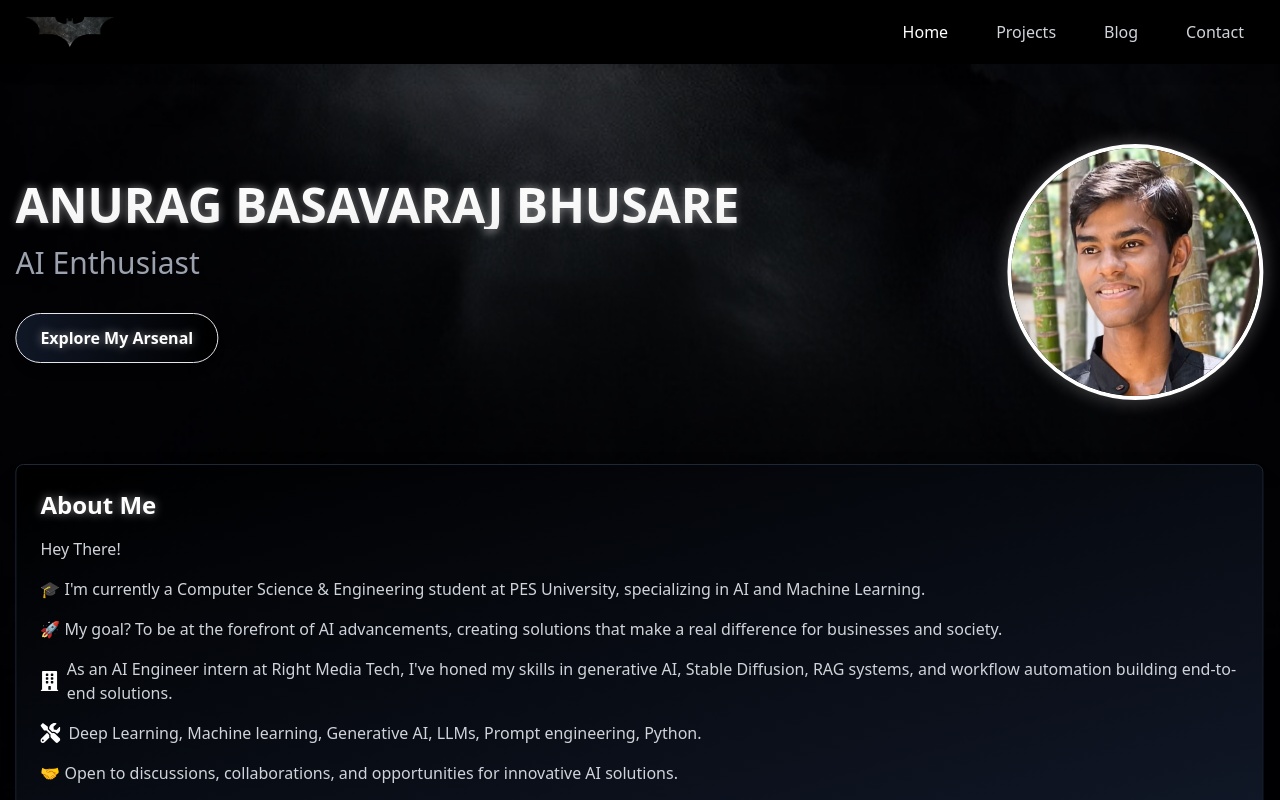
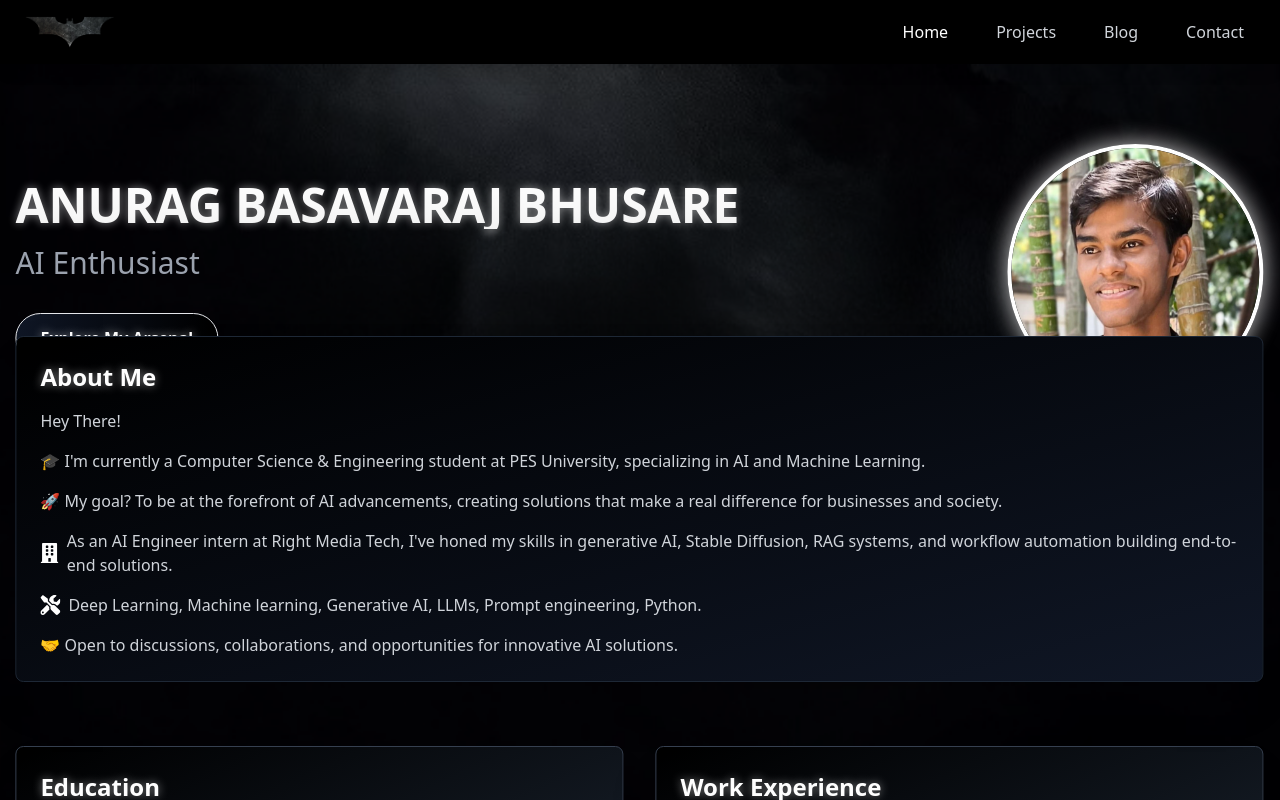
Before and after one commit to anurag442003/AIportfolio, a React (Vite) app: page / in a window 1280 px wide. Shown: the top 800 px of the page. Built offline with nearby package versions, Linux system fonts and the light colour scheme.

Commit message:
update home.jsx

```diff
--- a/src/pages/Home.jsx
+++ b/src/pages/Home.jsx
@@ -124,9 +124,9 @@ export default function Home() {
         initial={{ opacity: 0, y: 20 }}
         animate={{ opacity: 1, y: 0 }}
         transition={{ duration: 0.8 }}
-        className="flex items-center justify-between mb-16"
+        className="flex items-center justify-between mb-16 relative"
       >
-        <div className="text-left">
+        <div className="text-left z-10">
           <h1 className="text-5xl md:text-5xl font-bold mb-4 text-white"
               style={{
                 textShadow: '0 0 10px rgba(255,255,255,0.5)',
@@ -156,14 +156,14 @@ export default function Home() {
           initial={{ opacity: 0, x: 20 }}
           animate={{ opacity: 1, x: 0 }}
           transition={{ duration: 0.8 }}
-          className="ml-8"
+          className="ml-8 relative"
         >
           <img
             src="assets/dp5.jpg"
             alt="Anurag Basavaraj Bhusare"
             className="rounded-full w-64 h-64 object-cover border-4 border-white shadow-lg hover:shadow-2xl transition-all duration-300 transform hover:scale-105 filter hover:grayscale"
             style={{
-              boxShadow: '0 0 20px rgba(255, 255, 255, 0.3)',
+              boxShadow: '0 0 25px rgba(255, 255, 255, 0.8)',
             }}
           />
         </motion.div>
@@ -173,7 +173,7 @@ export default function Home() {
         initial={{ opacity: 0, y: 20 }}
         animate={{ opacity: 1, y: 0 }}
         transition={{ duration: 0.8 }}
-        className="bg-gradient-to-br from-black to-gray-900 p-6 rounded-lg shadow-2xl border border-gray-800 hover:border-white hover:border-opacity-80 transition duration-300 mb-16"
+        className="bg-gradient-to-br from-black to-gray-900 p-6 rounded-lg shadow-2xl border border-gray-800 hover:border-white hover:border-opacity-80 transition duration-300 mb-16 -mt-32 relative z-20"
       >
         <h2 className="text-2xl font-bold mb-4 text-white" style={{ textShadow: '0 0 10px rgba(255,255,255,0.5)' }}>About Me</h2>
         <p className="text-gray-300 mb-4">
```
